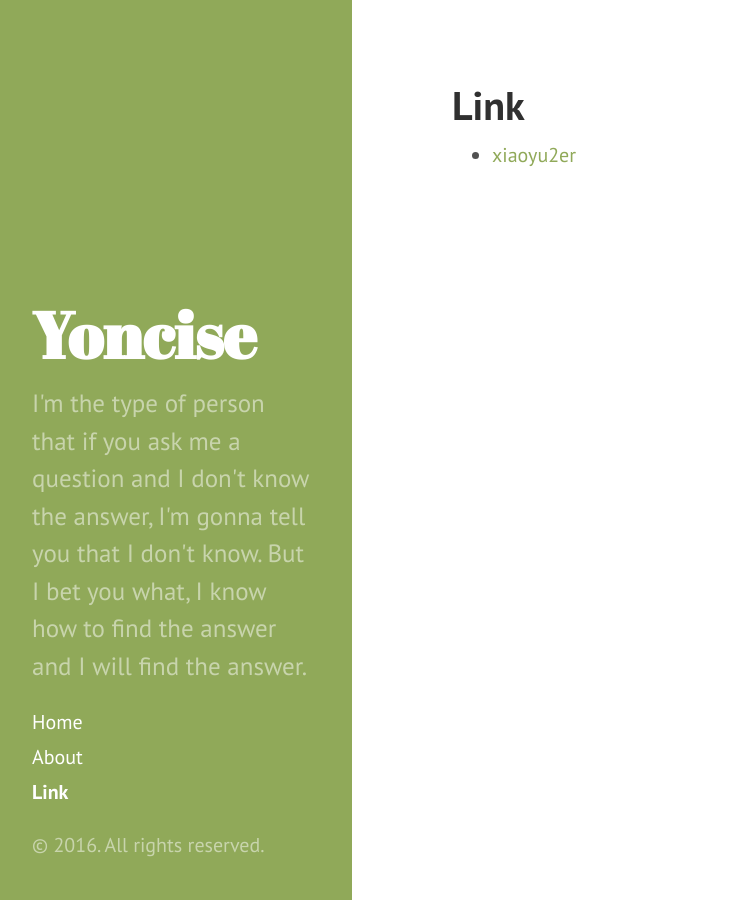
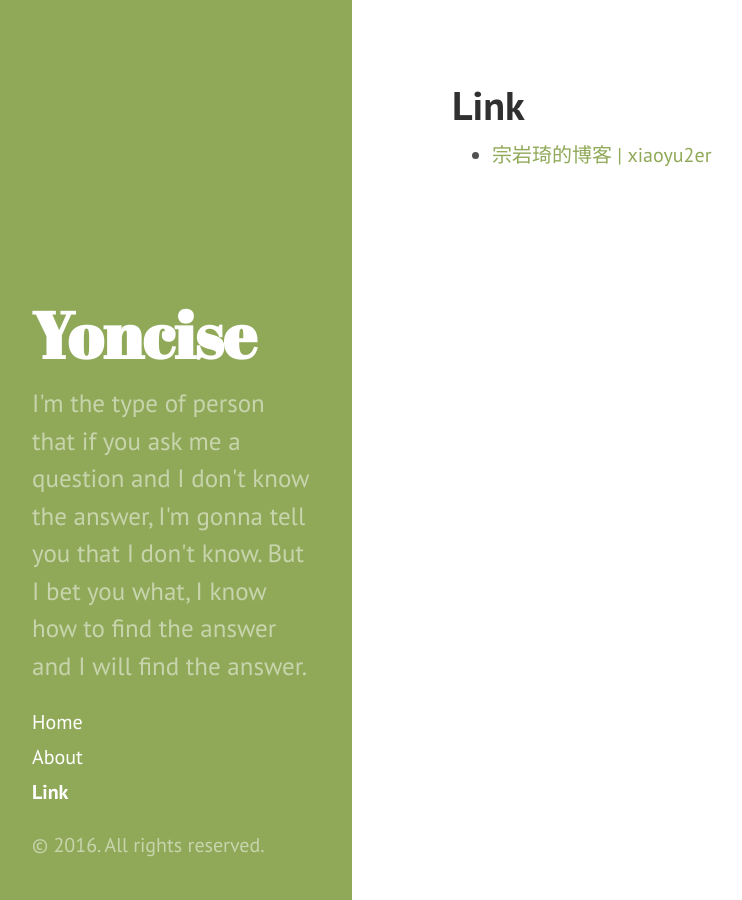
Before and after one commit to yoncise/yoncise.github.io, a Jekyll site: the page built from link.md, in a window 1280 px wide. Shown: the whole page, without its empty margins (8-750 px from the left). Built offline with Jekyll 4.4.1, drawn with Linux system fonts in a browser that asks for light colours.

Commit message:
full title for xiaoyu2er

```diff
--- a/link.md
+++ b/link.md
@@ -3,4 +3,4 @@ layout: page
 title: Link
 ---
 
-- [xiaoyu2er](http://xiaoyu2er.github.io/)
+- [宗岩琦的博客 \| xiaoyu2er](http://xiaoyu2er.github.io/)
```
